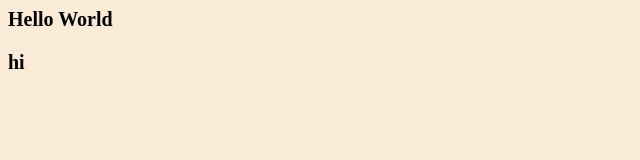
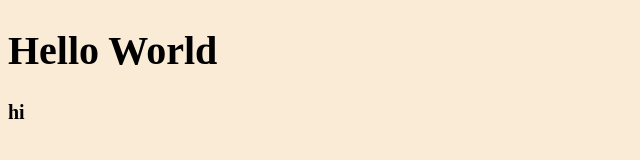
Before and after one commit to JoseAGomezBravo/COMP001B.LectureActivity1, a plain HTML site: page index.html in a window 1280 px wide. Shown: the whole page, without its empty margins (0-640 px from the left). Drawn offline with Linux system fonts and the light colour scheme.

Commit message:
commit style sheet

```diff
--- a/index.html
+++ b/index.html
@@ -7,7 +7,9 @@
     <link rel="stylesheet" href="main.css">
 </head>
 <body>
-    <header>Hello World</header>
+    <header>
+        <h1>Hello World</h1>
+    </header>
     <p>hi</p>
 </body>
 </html>
```
